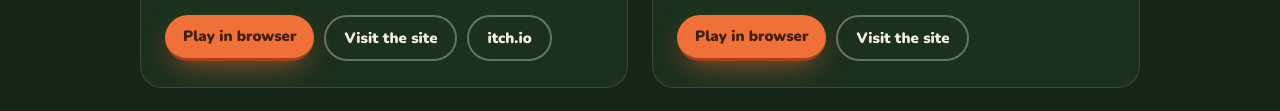
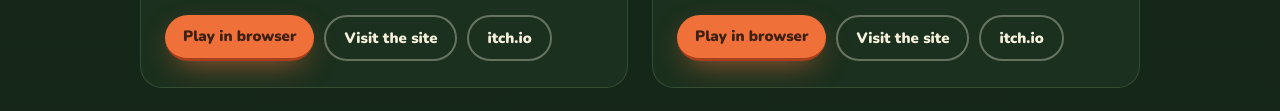
Before and after one commit to AlessioM/multorra-site, a plain HTML site: page index.html in a window 1280 px wide. Shown: the part 7253-7364 px from the top of the page. Drawn offline with Linux system fonts and the light colour scheme; animation ran at ten frames a second.

Commit message:
docs: link Fernway's itch.io page
Co-Authored-By: Claude Opus 5.5 <noreply@anthropic.com>

```diff
--- a/index.html
+++ b/index.html
@@ -248,6 +248,7 @@
           <div class="game-btns">
             <a class="btn btn-small" href="https://alessiom.github.io/fernway-site/play/" rel="noopener">Play in browser</a>
             <a class="btn btn-small btn-ghost" href="https://alessiom.github.io/fernway-site/" rel="noopener">Visit the site</a>
+            <a class="btn btn-small btn-ghost" href="https://classic-forest.itch.io/fernway-idle-forest-run" rel="noopener">itch.io</a>
           </div>
         </div>
       </article>
```
